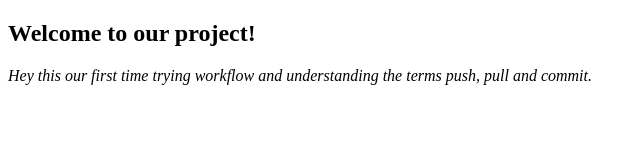
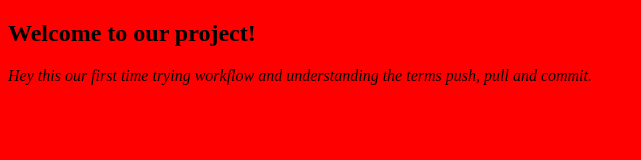
Before and after one commit to athena-code-first-girls/athena-code-first-girls.github.io, a plain HTML site: page index.html in a window 1280 px wide. Shown: the whole page, without its empty margins (0-641 px from the left). Drawn offline with Linux system fonts and the light colour scheme.

Commit message:
corrected spelling

```diff
--- a/style.css
+++ b/style.css
@@ -1,3 +1,3 @@
 body {
-  background-colour;red
+  background-color: red;
 }
```
